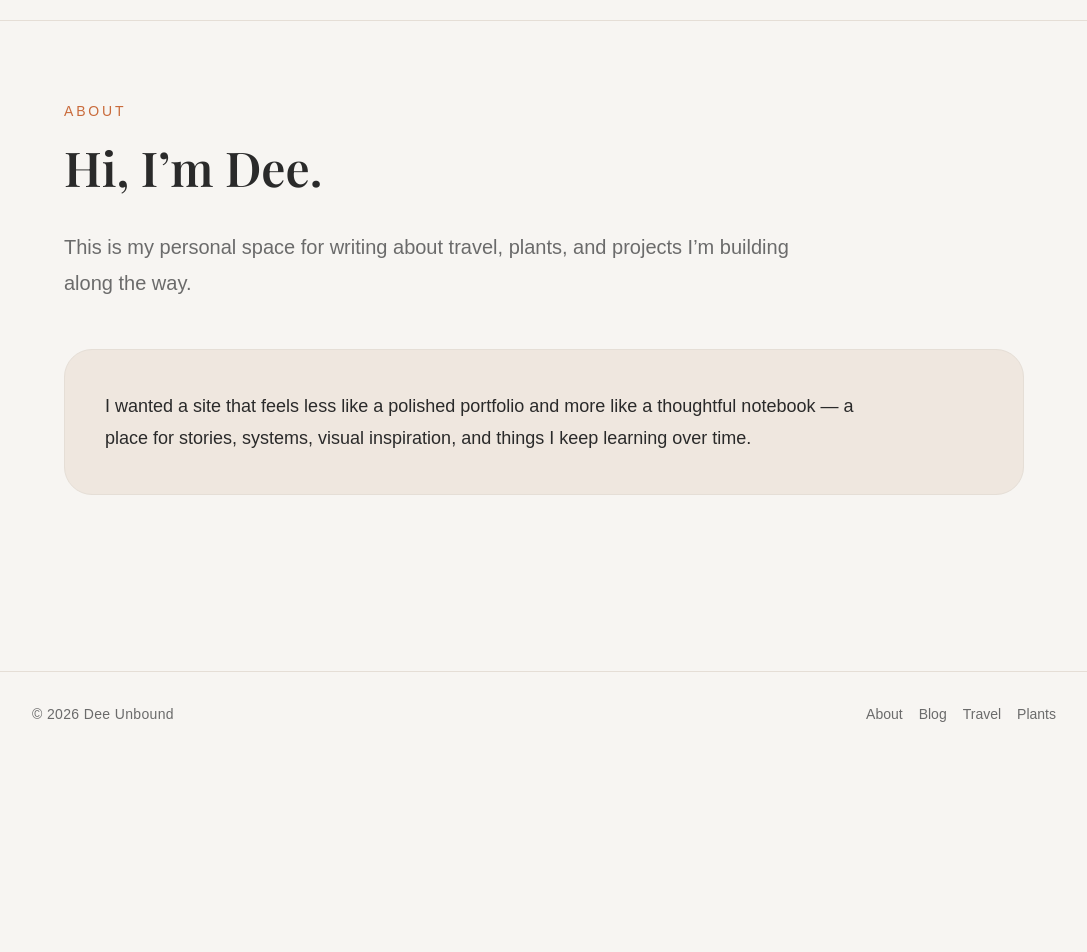
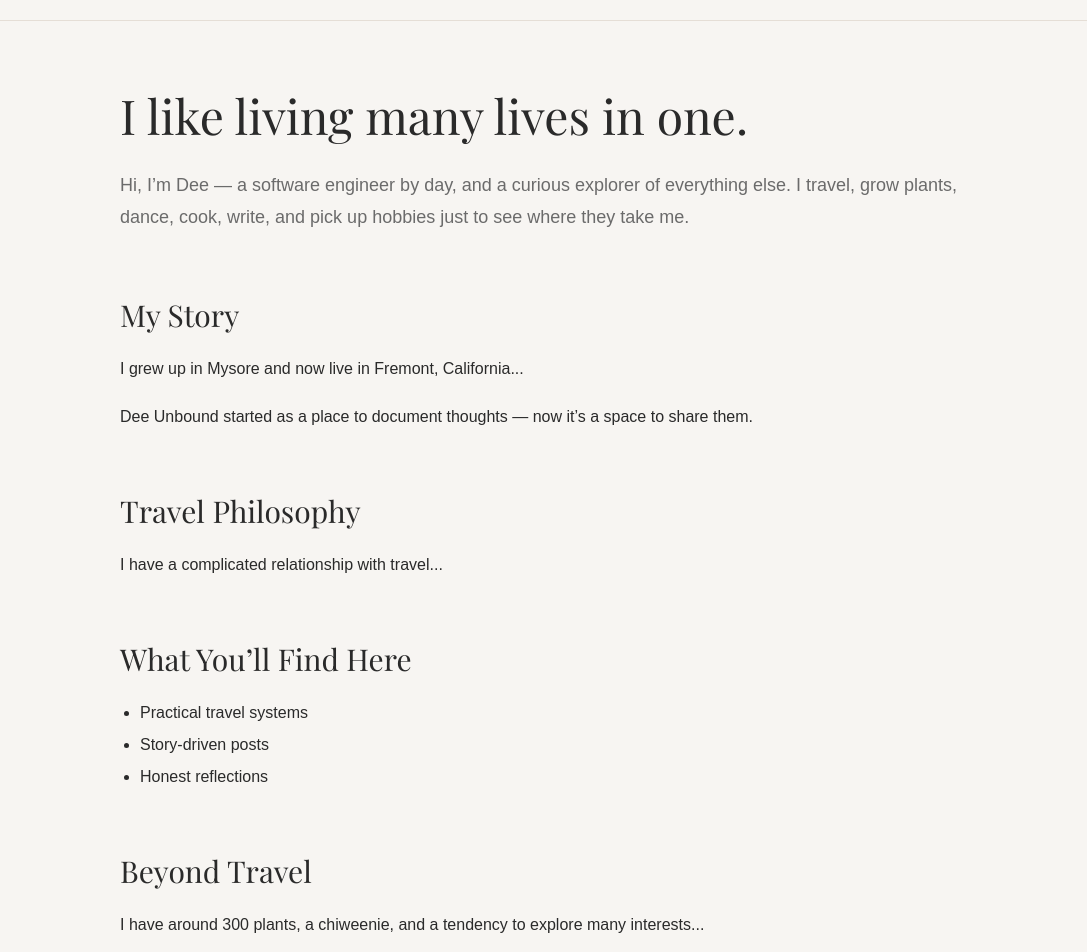
Before and after one commit to dsatyan/deeunbound, a Next.js app: page /about in a window 1280 px wide. Shown: the part 80-1032 px from the top of the page, without its empty margins (96-1183 px from the left). Before the commit the page ends 836 px from the top, so only its background shows below. Built offline with nearby package versions, Linux system fonts and the light colour scheme; a web font is replaced by a local one.

Commit message:
about page

```diff
--- a/app/about/page.tsx
+++ b/app/about/page.tsx
@@ -3,27 +3,65 @@ import PageShell from "@/components/page-shell";
 export default function AboutPage() {
   return (
     <PageShell>
-      <main className="mx-auto max-w-5xl px-8 py-20">
-        <p className="text-sm uppercase tracking-[0.2em] text-[var(--accent)]">
-          About
+      <main className="mx-auto max-w-4xl px-6 py-16">
+
+        {/* HERO */}
+        <h1 className="font-editorial text-5xl leading-tight">
+          I like living many lives in one.
+        </h1>
+
+        <p className="mt-6 text-lg leading-8 text-[var(--muted)]">
+          Hi, I’m Dee — a software engineer by day, and a curious explorer of everything else.
+          I travel, grow plants, dance, cook, write, and pick up hobbies just to see where they take me.
         </p>
 
-        <h1 className="mt-4 font-editorial text-5xl font-semibold leading-tight">
-          Hi, I’m Dee.
-        </h1>
+        {/* STORY */}
+        <section className="mt-16 space-y-6">
+          <h2 className="font-editorial text-3xl">My Story</h2>
+          <p>
+            I grew up in Mysore and now live in Fremont, California...
+          </p>
+          <p>
+            Dee Unbound started as a place to document thoughts — now it’s a space to share them.
+          </p>
+        </section>
 
-        <p className="mt-8 max-w-3xl text-xl leading-9 text-[var(--muted)]">
-          This is my personal space for writing about travel, plants, and
-          projects I’m building along the way.
-        </p>
+        {/* TRAVEL PHILOSOPHY */}
+        <section className="mt-16 space-y-6">
+          <h2 className="font-editorial text-3xl">Travel Philosophy</h2>
+          <p>
+            I have a complicated relationship with travel...
+          </p>
+        </section>
 
-        <div className="mt-12 rounded-[28px] border border-[var(--border)] bg-[var(--card)] p-10">
-          <p className="max-w-3xl text-lg leading-8 text-[var(--text)]">
-            I wanted a site that feels less like a polished portfolio and more
-            like a thoughtful notebook — a place for stories, systems, visual
-            inspiration, and things I keep learning over time.
+        {/* WHAT YOU’LL FIND */}
+        <section className="mt-16 space-y-6">
+          <h2 className="font-editorial text-3xl">What You’ll Find Here</h2>
+          <ul className="list-disc pl-5 space-y-2">
+            <li>Practical travel systems</li>
+            <li>Story-driven posts</li>
+            <li>Honest reflections</li>
+          </ul>
+        </section>
+
+        {/* BEYOND TRAVEL */}
+        <section className="mt-16 space-y-6">
+          <h2 className="font-editorial text-3xl">Beyond Travel</h2>
+          <p>
+            I have around 300 plants, a chiweenie, and a tendency to explore many interests...
           </p>
-        </div>
+        </section>
+
+        {/* QUICK FACTS */}
+        <section className="mt-16 space-y-4">
+          <h2 className="font-editorial text-3xl">Quick Facts</h2>
+          <ul className="space-y-2 text-[var(--muted)]">
+            <li>🌎 Countries visited: [placeholder]</li>
+            <li>🌿 Plants: ~300</li>
+            <li>🐶 Dog: chiweenie</li>
+          </ul>
+        </section>
+
       </main>
     </PageShell>
   );
```
